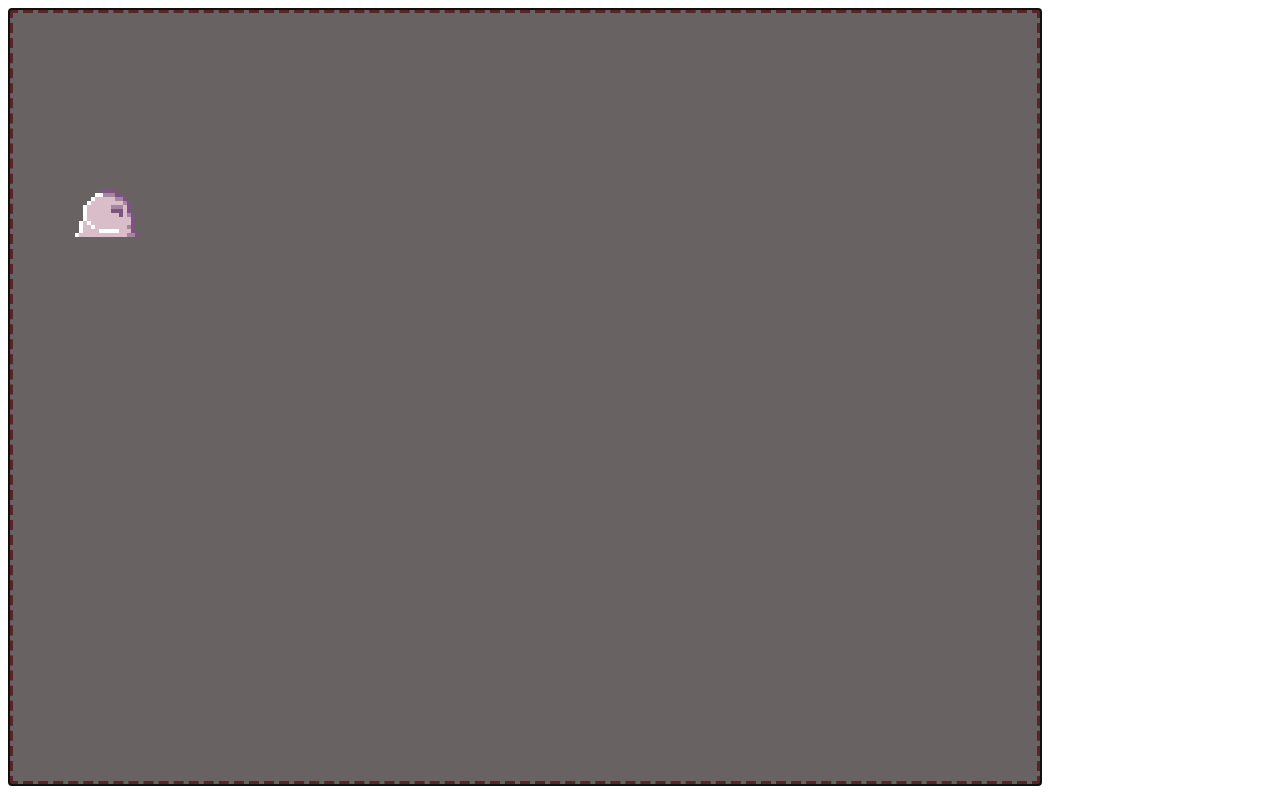
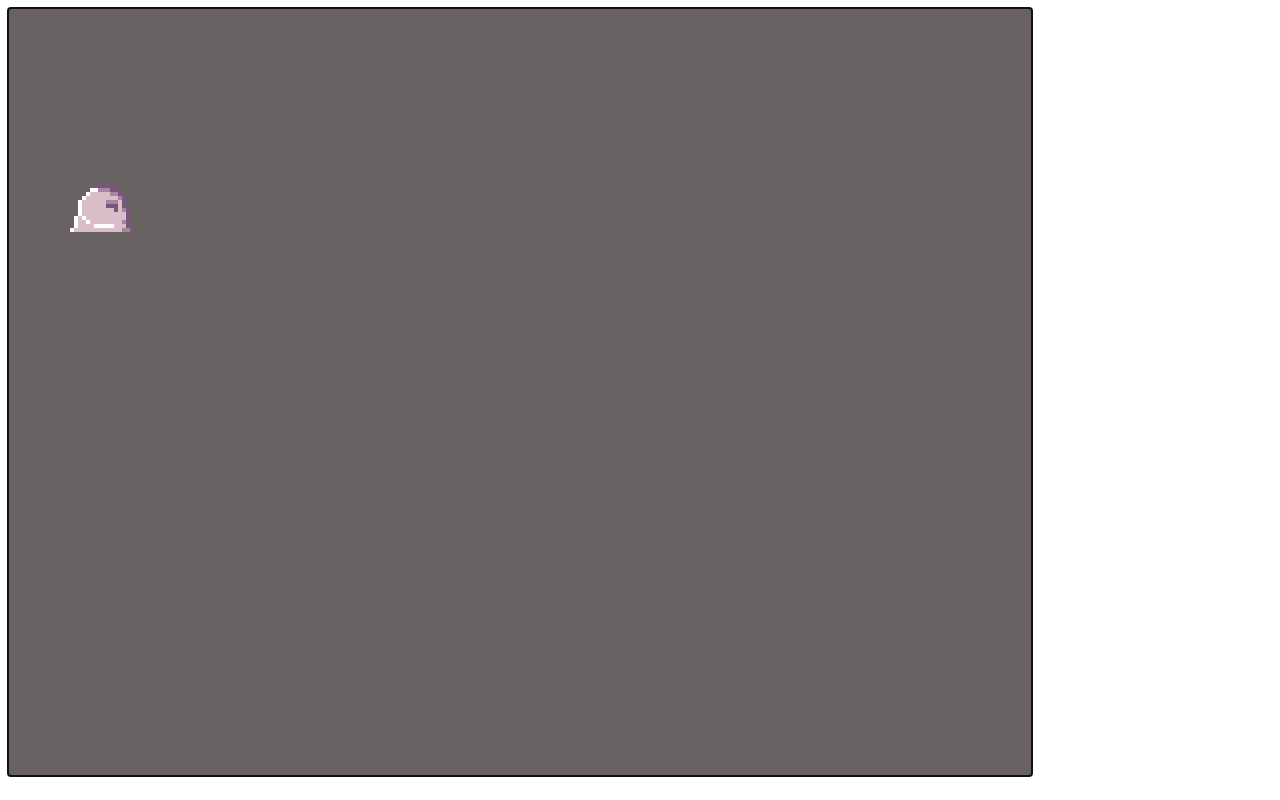
Before and after one commit to Nattypat/TCSS491_AnimationAssignment, a plain HTML site: page index.html in a window 1280 px wide. Drawn offline with Linux system fonts and the light colour scheme.

Commit message:
no border

```diff
--- a/index.html
+++ b/index.html
@@ -14,6 +14,6 @@
     <script type="text/javascript" src="./util.js"></script>
 </head>
 <body>
-    <canvas id="gameWorld" width="1024" height="768" style="background: rgb(104, 98, 98); border: 5px dashed rgb(87, 37, 37)" tabindex="0" autofocus></canvas>
+    <canvas id="gameWorld" width="1024" height="768" style="background: rgb(104, 98, 98); border: none;" tabindex="0" autofocus></canvas>
 </body>
 </html>
```
